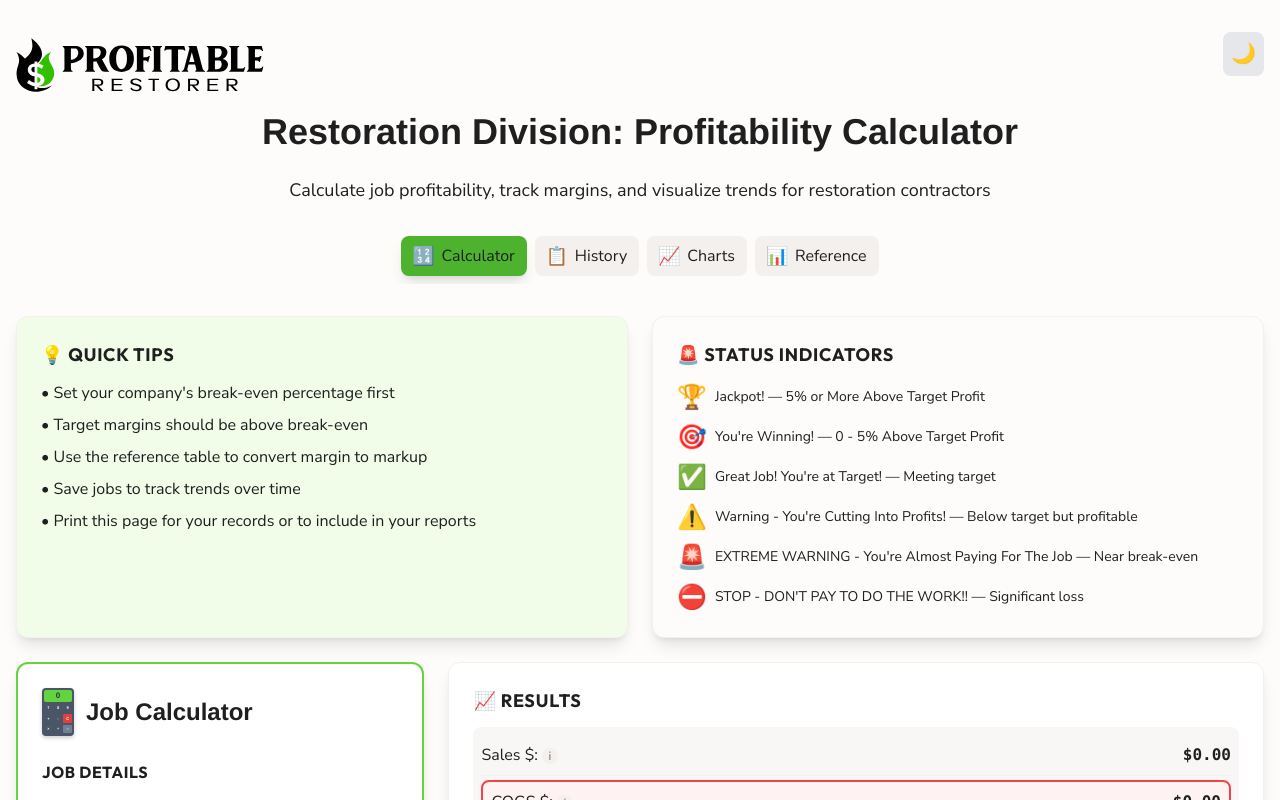
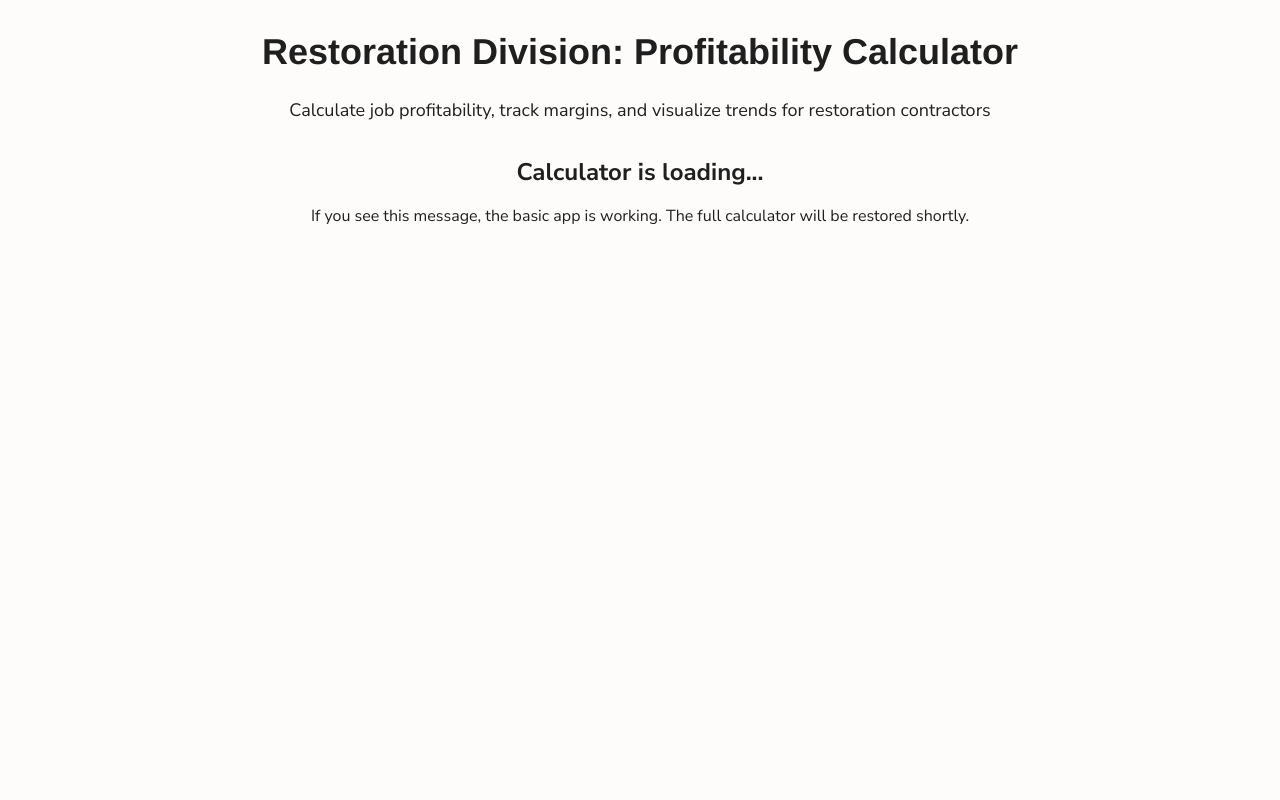
Before and after one commit to KayFernPR/Division-Calculator, a React (Vite) app: page / in a window 1280 px wide. Shown: the top 800 px of the page. Built offline with nearby package versions, Linux system fonts and the light colour scheme.

Commit message:
Minimal updates to test history

```diff
--- a/src/App.jsx
+++ b/src/App.jsx
@@ -1,85 +1,12 @@
 import { useState, useEffect } from 'react'
-import Calculator from './components/Calculator'
-import JobHistory from './components/JobHistory'
-import MarginMarkupTable from './components/MarginMarkupTable'
-import ProfitChart from './components/ProfitChart'
-import ThemeToggle from './components/ThemeToggle'
 
 function App() {
   const [darkMode, setDarkMode] = useState(false)
-  const [jobs, setJobs] = useState([])
-  const [activeTab, setActiveTab] = useState('calculator')
-
-  // Load dark mode preference from localStorage
-  useEffect(() => {
-    const savedDarkMode = localStorage.getItem('darkMode')
-    if (savedDarkMode !== null) {
-      setDarkMode(JSON.parse(savedDarkMode))
-    }
-  }, [])
-
-  // Load jobs from localStorage
-  useEffect(() => {
-    const savedJobs = localStorage.getItem('profitabilityJobs')
-    if (savedJobs) {
-      setJobs(JSON.parse(savedJobs))
-    }
-  }, [])
-
-  // Save dark mode preference to localStorage
-  useEffect(() => {
-    localStorage.setItem('darkMode', JSON.stringify(darkMode))
-    if (darkMode) {
-      document.documentElement.classList.add('dark')
-    } else {
-      document.documentElement.classList.remove('dark')
-    }
-  }, [darkMode])
-
-  // Save jobs to localStorage whenever jobs change
-  useEffect(() => {
-    localStorage.setItem('profitabilityJobs', JSON.stringify(jobs))
-  }, [jobs])
-
-  const addJob = (jobData) => {
-    const newJob = {
-      id: Date.now(),
-      ...jobData,
-      timestamp: new Date().toISOString()
-    }
-    setJobs(prevJobs => [newJob, ...prevJobs])
-
-    // Auto-scroll to results after saving
-    setTimeout(() => {
-      setActiveTab('history')
-    }, 500)
-  }
-
-  const deleteJob = (jobId) => {
-    setJobs(prevJobs => prevJobs.filter(job => job.id !== jobId))
-  }
-
-  const clearHistory = () => {
-    setJobs([])
-  }
-
-  const tabs = [
-    { id: 'calculator', label: 'Calculator', icon: '🔢' },
-    { id: 'history', label: 'History', icon: '📋' },
-    { id: 'chart', label: 'Charts', icon: '📈' },
-    { id: 'reference', label: 'Reference', icon: '📊' }
-  ]
 
   return (
     <div className="min-h-screen bg-neutral-50 dark:bg-neutral-900 transition-colors duration-200">
       <div className="container mx-auto px-4 py-8">
-        {/* Header */}
         <header className="mb-8">
-          <div className="flex justify-between items-start mb-4">
-            <img src="/logo.svg" alt="Brand Logo" className="h-16 w-auto"
-                 onError={(e) => { if (e.currentTarget.getAttribute('data-fallback') !== 'png') { e.currentTarget.setAttribute('data-fallback','png'); e.currentTarget.src = '/logo.png'; } else { e.currentTarget.style.display='none'; } }} />
-            <ThemeToggle darkMode={darkMode} setDarkMode={setDarkMode} />
-          </div>
           <div className="flex justify-center mb-6">
             <h1 className="text-4xl font-bold font-header text-center whitespace-nowrap" style={{color: '#1F1F1F'}}>
               Restoration Division: Profitability Calculator
@@ -90,64 +17,14 @@ function App() {
           </p>
         </header>
 
-        {/* Tab Navigation */}
-        <div className="mb-8">
-          <div className="flex gap-2 justify-center overflow-x-auto pb-2">
-            {tabs.map((tab) => (
-              <button
-                key={tab.id}
-                onClick={() => setActiveTab(tab.id)}
-                className={`px-3 py-2 rounded-lg font-medium transition-all duration-200 whitespace-nowrap flex-shrink-0 flex items-center ${
-                  activeTab === tab.id
-                    ? 'bg-primary-600 text-white shadow-lg'
-                    : 'bg-neutral-200 dark:bg-neutral-700 text-neutral-700 dark:text-neutral-300 hover:bg-neutral-300 dark:hover:bg-neutral-600'
-                }`}
-              >
-                <span className="mr-2 flex items-center justify-center w-5 h-5">
-                  <span className="text-lg">{tab.icon}</span>
-                </span>
-                <span style={{color: '#1F1F1F'}}>{tab.label}</span>
-              </button>
-            ))}
-          </div>
+        <div className="text-center">
+          <h2 className="text-2xl font-bold mb-4" style={{color: '#1F1F1F'}}>
+            Calculator is loading...
+          </h2>
+          <p style={{color: '#1F1F1F'}}>
+            If you see this message, the basic app is working. The full calculator will be restored shortly.
+          </p>
         </div>
-
-        {/* Main Content */}
-        <div className="space-y-8">
-          {/* Calculator Tab */}
-          {activeTab === 'calculator' && (
-            <Calculator onAddJob={addJob} />
-          )}
-
-          {/* History Tab */}
-          {activeTab === 'history' && (
-            <JobHistory
-              jobs={jobs}
-              onDeleteJob={deleteJob}
-              onClearHistory={clearHistory}
-            />
-          )}
-
-          {/* Chart Tab */}
-          {activeTab === 'chart' && (
-            <ProfitChart jobs={jobs} />
-          )}
-
-          {/* Reference Tab */}
-          {activeTab === 'reference' && (
-            <MarginMarkupTable />
-          )}
-        </div>
-
-        {/* Footer */}
-        <footer className="text-center mt-12 pt-8 border-t border-neutral-200 dark:border-neutral-700">
-          <p style={{color: '#1F1F1F'}}>
-            © 2024 Restoration Profitability Calculator. Built with React + Tailwind CSS
-          </p>
-          <p className="text-sm mt-2" style={{color: '#1F1F1F'}}>
-            Designed specifically for restoration contractors
-          </p>
-        </footer>
       </div>
     </div>
   )
```
